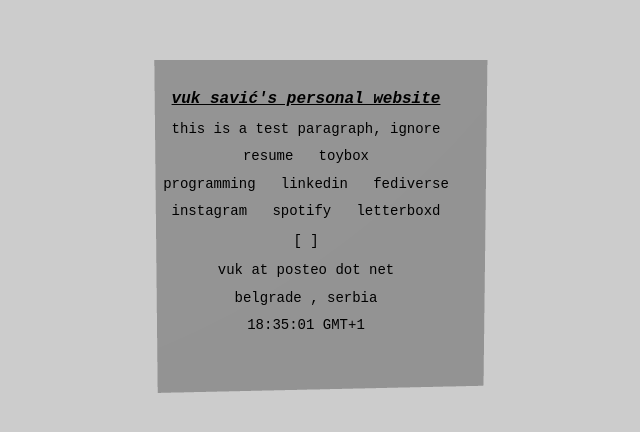
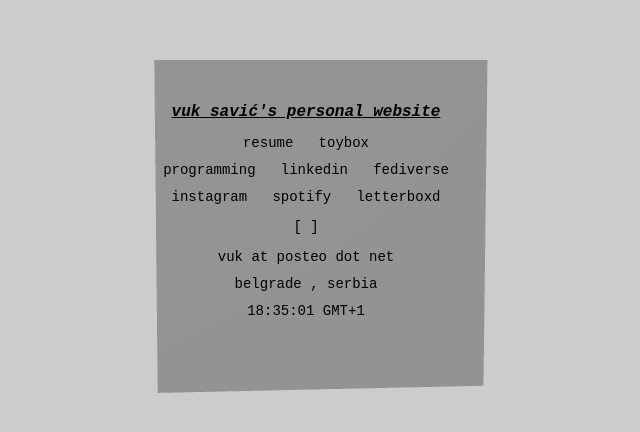
Before and after one commit to vuksavic/page, a website built with Vite: page index.html in a window 1280 px wide. Shown: the part 190-622 px from the top of the page, without its empty margins (334-974 px from the left). Built offline with nearby package versions, Linux system fonts and the light colour scheme; animation ran at ten frames a second.

```diff
--- a/index.html
+++ b/index.html
@@ -41,7 +41,6 @@
 	</script>
 
 	<h1>vuk savić's personal website</h1>
-	<p>this is a test paragraph, ignore</p>
 	<p><a href="cv.pdf" target="_blank">resume</a> <a href="/toybox.html">toybox</a></p>
 	<p><a href="https://github.com/vuksavic/" target="_blank">programming</a> <a
 			href="https://linkedin.com/in/savicvuk" target="_blank">linkedin</a> <a
```
Also changed, not shown: .github/workflows/deploy.yml, 1 other file.
